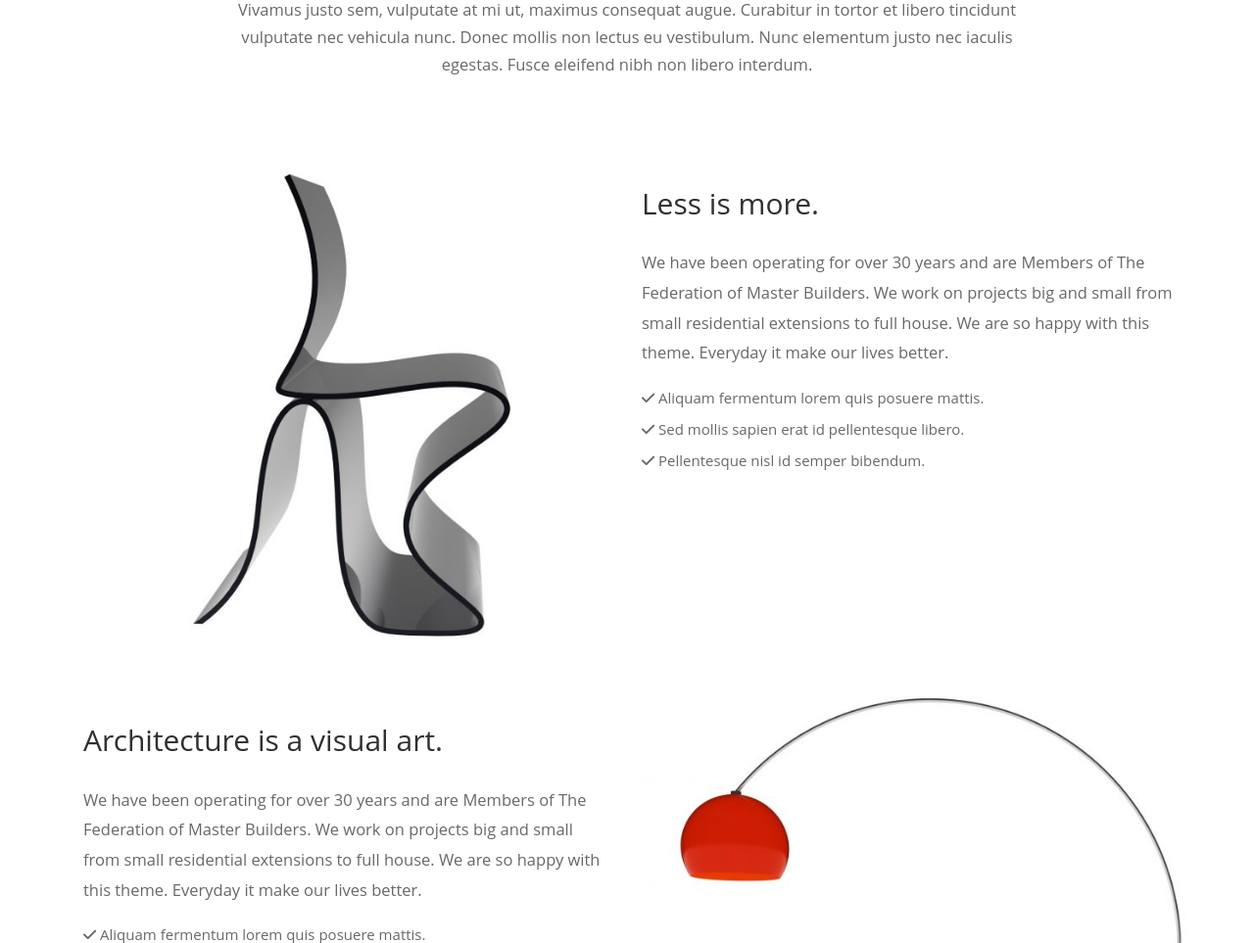
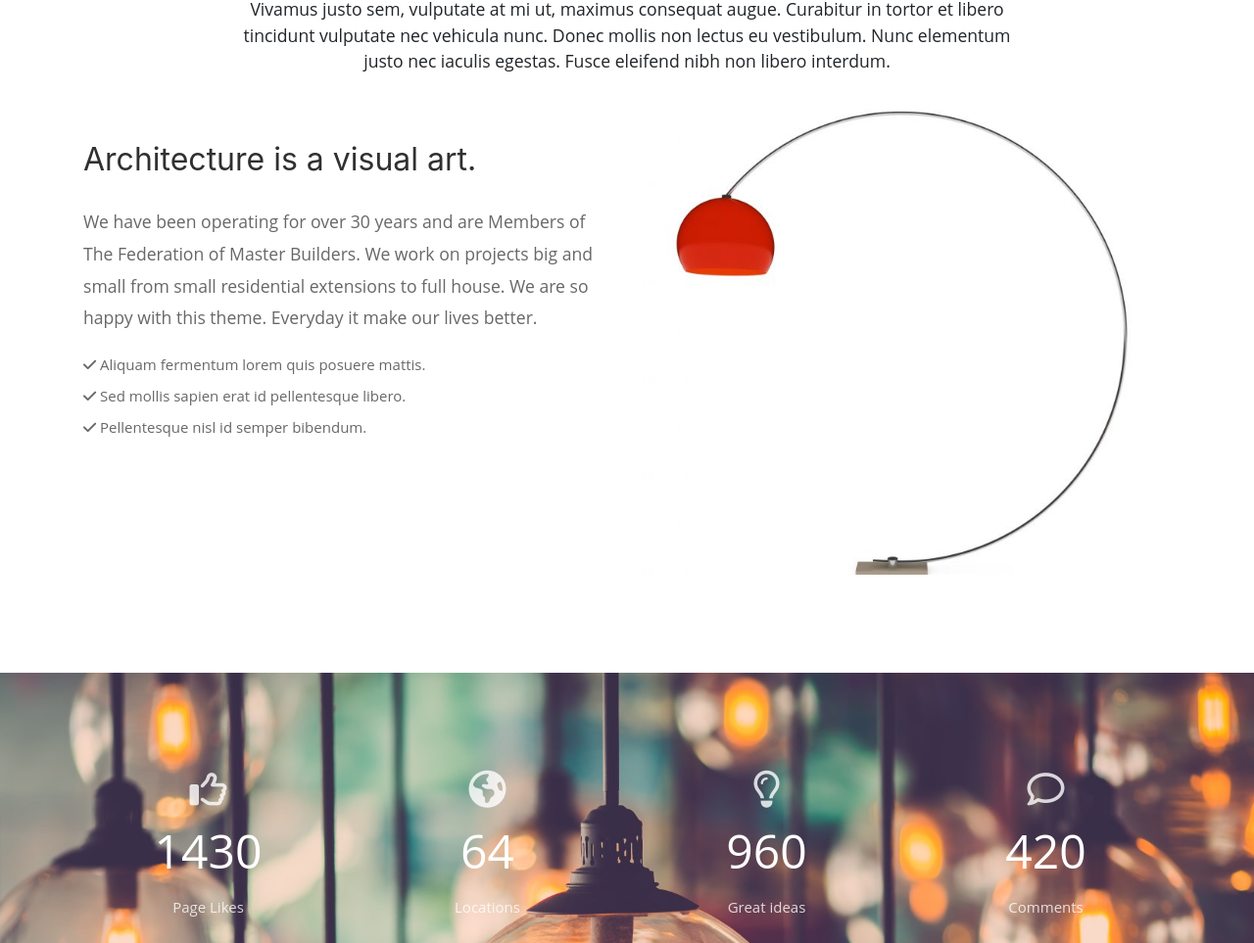
Before and after one commit to marinaBergas/Architect-house, a website: page index.html in a window 1280 px wide. Shown: the part 789-1752 px from the top of the page at 98% size. Drawn offline with nearby package versions, Linux system fonts and the light colour scheme; files whose address does not match are found by name.

Commit message:
arc-home-page

```diff
--- a/css/style.scss
+++ b/css/style.scss
@@ -8,8 +8,13 @@ $background-white:#fff;
 $carousel-item-height: 300px;
 
 @mixin zero-margin($pad-up-dn, $pad-left-right) {
-	margin:0px auto;
+	margin:0px 0px;
 	padding: $pad-up-dn $pad-left-right;
+}
+
+body {
+    margin: 0px;
+    padding: 0px;
 }
 
 .vntd-social-icons .socisl-icons  {
@@ -23,18 +28,11 @@ $carousel-item-height: 300px;
 
 }
 .fa {
-    font: normal normal normal 14px/1 FontAwesome;
     font-size: inherit;
     text-rendering: auto;
-    -webkit-font-smoothing: antialiased;
-    -moz-osx-font-smoothing: grayscale;
 }
 .btn-social-icon{
     border-radius: 50%;
-    -webkit-border-radius: 50%;
-    -moz-border-radius: 50%;
-    -ms-border-radius: 50%;
-    -o-border-radius: 50%;
 }
 
 #footer {
@@ -143,20 +141,7 @@ $carousel-item-height: 300px;
     color: rgba(255, 255, 255, 0.34);
 }
 
-html, body {
-    background: #fff;
-    font-size: 15px;
-    line-height: 1.86em;
-    -webkit-font-smoothing: antialiased;
-    font-family: 'Open Sans',arial;
-    font-weight: 400;
-    color: #686868;
-}
-.container::after {
-    display: table;
-    clear: both;
-    content: "";
-}
+
 .nav-link  {
     color: $background-white;
 }
@@ -168,6 +153,7 @@ html, body {
     background-size: cover;
     background-position: center;
     transition: slide 10s ease-in-out;
+    overflow-x: hidden;
 }
 .img-2 {
     background-image: url(../img/home-2.jpg);
@@ -201,15 +187,15 @@ html, body {
     left:30%;
     bottom:auto;
     transform:translate(0, -50%);
-}
 
-    .h1{
+
+    h1{
         margin-bottom: 18px;
         line-height: 1.2em;
         font-weight: 400;
         font-size: 720px;
     }
-    .p{
+    p{
         margin-top: 10px;
         line-height: 1.86em;
         margin-bottom: 20px;
@@ -217,7 +203,7 @@ html, body {
         font-family: 'Open Sans',arial;
         font-weight: 400;
     }
-
+}
 .btn-btn1 {
     padding: 15px;
     padding-left: 25px;
@@ -266,6 +252,9 @@ html, body {
         vertical-align: top;
     }
    .chair-caption {
+       img{
+
+       }
        h2 {
         color: #303030;
         line-height: 1.38em;
@@ -274,10 +263,10 @@ html, body {
        }
        p{
         font-family: 'Open Sans',arial;
-        font-weight: 400;
+        font-weight: 300;
         color: #686868;
-        line-height: 1.86em;
-        font-size: 1.1em;
+        line-height: 1.5em;
+
        }
        ul{
         list-style: none;
@@ -300,7 +289,7 @@ html, body {
      color: #303030;
      line-height: 1.38em;
      font-weight: 400;
- margin-bottom: 25px;
+    margin-bottom: 25px;
     }
     p{
      font-family: 'Open Sans',arial;
@@ -325,16 +314,6 @@ html, body {
     }
 }
 
-
-.wpb_row {
-    background-image: url(../img/archi16.jpg);
-    background-size: initial;
-    background-attachment: fixed;
-    width: 1349;
-    height: 150%;
-}
-
-
 .fixed-image {
     background-image: url(../img/archi16.jpg);
     background-attachment: fixed;
@@ -344,8 +323,6 @@ html, body {
     overflow: hidden;
     margin-top: 100px;
     margin-bottom: 50px;
-
-
     .container  {
         margin-left: auto;
         .container{
@@ -353,7 +330,7 @@ html, body {
             padding-bottom: 100px;
 
             .counter-icon{
-            font-size: 52px;
+            font-size: 38px;
             font-weight: normal;
             line-height: 1em;
             margin-bottom: 20px;
@@ -368,7 +345,7 @@ html, body {
        }
       .counter-number{
         color: #fff;
-        font-size: 52px;
+        font-size: 48px;
         font-weight: normal;
         line-height: 1em;
         margin-bottom: 20px;
@@ -378,7 +355,7 @@ html, body {
         line-height: 1.86em;
         font-family: 'Open Sans',arial;
         color: rgba(255, 255, 255, 0.8);
-        font-size: 20px;
+        font-size: 15px;
         font-weight: 400;
 
        }
--- a/index.html
+++ b/index.html
@@ -16,12 +16,9 @@
 </head>
 
 <body>
-    <header id="header" class="site-header header-dark header-scroll-dark active-style-default header-sticky dropdown-menu-separator header-bg-transparent dropdown-white mobile-dropdown-parent header-separator-none" data-scroll-height="60" data-scroll-animation="default" data-skin="dark" data-scroll-skin="dark">
+    <header >
 
-        <nav id="main-navigation" class="main-nav navbar navbar-expand-lg fixed-top"style="background-color:#312e29;">
-
-
-
+            <nav class="navbar navbar-expand-lg fixed-top" style="background-color:#312e29;" >
             <a href="#" class="logo-link nav-brand">
                 <img src="img/logo-light.png" alt="logo" class="logo-dark"style="height:60px;">
             </a>
@@ -64,44 +61,56 @@
             </div>
         </nav>
     </header>
-  <!--start-carousel-->
+
+
     <div id="carouselExampleControls" class="carousel slide" data-ride="carousel">
         <div class="carousel-inner">
             <div class="carousel-item active img ">
-            <div class=" carousel-caption d-none d-md-block align-items-center justify-content-center " >
+                <div class="container d-flex align-items-center justify-content-center">
+                <div class=" carousel-caption  " >
+                    <div class="row d-flex align-items-center justify-content-center">
                     <p style="font-size: 2em;">Architect house</p>
                     <h1 style="font-size: 4em;">Creativity & Contemporary</h1>
                     <p style="font-size: 1em;">Whatever good things we build end up building us.</p>
+                    </div>
                     <div class="carousel-buttons">
                         <a href="#" class=" btn-btn1  btn-lg  btn btn-outline-light btn-hover-white">Learn More</a>
                         <a href="#" class=" btn-btn2 btn-lg btn btn-light btn-hover-white">About us</a>
                     </div>
                 </div>
                 </div>
+            </div>
             <div  class="carousel-item img-2">
-            <div class=" carousel-caption d-none d-md-block align-items-center justify-content-center ">
+                <div class="container d-flex align-items-center justify-content-center">
+                    <div class=" carousel-caption  " >
+                        <div class="row d-flex align-items-center justify-content-center">
                         <p style="font-size: 2em;">Architect house</p>
                         <h1 style="font-size: 4em;">Creativity & Contemporary</h1>
                         <p style="font-size: 1em;">Whatever good things we build end up building us.</p>
+                        </div>
                         <div class="carousel-buttons">
-                    <a href="#" class=" btn-btn1 btn-lg  btn btn-outline-light btn-hover-white">Learn More</a>
-                    <a href="#" class=" btn-btn2 btn-lg btn btn-light btn-hover-white">About us</a>
-                </div>
-            </div>
-        </div>
-        <div class="carousel-item img-3">
-            <div class=" carousel-caption d-none d-md-block ">
-                <p style="font-size: 2em;">Architect house</p>
-                <h1  style="font-size: 4em;">Creativity & Contemporary</h1>
-                <p style="font-size: 1em;">Whatever good things we build end up building us.</p>
-                <div class="carousel-buttons">
-                    <a href="#" class=" btn-btn1 btn-lg  btn btn-outline-light btn-hover-white">Learn More</a>
+                            <a href="#" class=" btn-btn1  btn-lg  btn btn-outline-light btn-hover-white">Learn More</a>
                             <a href="#" class=" btn-btn2 btn-lg btn btn-light btn-hover-white">About us</a>
                         </div>
                     </div>
                     </div>
             </div>
+            <div class="carousel-item img-3">
+                <div class="container d-flex align-items-center justify-content-center">
+                    <div class=" carousel-caption  " >
+                        <div class="row d-flex align-items-center justify-content-center">
+                        <p style="font-size: 2em;">Architect house</p>
+                        <h1 style="font-size: 4em;">Creativity & Contemporary</h1>
+                        <p style="font-size: 1em;">Whatever good things we build end up building us.</p>
                         </div>
+                        <div class="carousel-buttons">
+                            <a href="#" class=" btn-btn1  btn-lg  btn btn-outline-light btn-hover-white">Learn More</a>
+                            <a href="#" class=" btn-btn2 btn-lg btn btn-light btn-hover-white">About us</a>
+                        </div>
+                    </div>
+                    </div>
+            </div>
+
             <a class="carousel-control-prev" href="#carouselExampleControls" role="button" data-slide="prev">
                 <span class="carousel-control-prev-icon" aria-hidden="true"></span>
                 <span class="sr-only">Previous</span>
@@ -111,18 +120,16 @@
                 <span class="sr-only">Next</span>
             </a>
         </div>
- <!--end-carousel-->
-
+    </div>
 
  <!--start-architecture-title-->
-
     <div class="container">
         <div class="row  justify-content-center Architecture-title">
             <div class="col col-md-8 ">
                 <h2 style="text-align: center ;">Architecture is the thoughtful making of space.</h2>
             </div>
         </div>
-        <div class="row justify-content-center mt-1">
+        <div class="row justify-content-center mt-1 mb-5">
             <div class="col col-md-9">
                 <p style="text-align: center;font-size:1.1em;font-family: 'Open Sans',arial;height: 1.87em;">Vivamus justo sem, vulputate at mi ut, maximus consequat augue. Curabitur in tortor et libero tincidunt vulputate nec vehicula nunc. Donec mollis non lectus eu vestibulum. Nunc elementum justo nec iaculis egestas. Fusce eleifend nibh non libero interdum.</p>
             </div>
@@ -130,40 +137,14 @@
     </div>
   <!--end-architecture-title-->
 
-            <div class="container chair">
-                <div class="row ">
-                    <div class="col col-md-4 ">
-                        <img  src="img/archi-8-700x640.jpg" alt=".." height="640" width="600" >
-                    </div>
-                    <div class="col col-md-6 offset-md-2 chair-caption mt-5">
-                        <h2 class="mb-4.5 mt-6">Less is more.</h2>
-                        <p>We have been operating for over 30 years and are Members of The Federation of Master Builders. We work on projects big and small from small residential extensions to full house. We are so happy with this theme. Everyday it make our lives better.</p>
-                        <ul class="icon-list ">
-                            <li >
-                                <i class="fa fa-check color-gray" ></i>
-                                Aliquam fermentum lorem quis posuere mattis.
-                            </li>
-                            <li>
-                                <i class="fa fa-check color-gray" ></i>
-                                Sed mollis sapien erat id pellentesque libero.
-                            </li>
-                            <li>
-                                <i class="fa fa-check color-gray" ></i>
-                                Pellentesque nisl id semper bibendum.
-                            </li>
-                        </ul>
-                    </div>
-
-                </div>
-            </div>
 
 
     <div class="container arch-4">
         <div class="row ">
-                    <div class="col col-md-4 order-md-last">
-                        <img  src="img/archi-4-700x640.jpg" alt=".." width="600" >
+            <div class="col-xs-9 col-md-6 order-md-last">
+                <img  src="img/archi-4-700x640.jpg" alt=".." class="img-fluid" >
             </div>
-                    <div class="col col-md-6  chair-caption mt-5">
+            <div class="col col-md-6 offset-col-2  chair-caption mt-5">
                 <h2 class="mb-4.5 mt-6">Architecture is a visual art.</h2>
                 <p>We have been operating for over 30 years and are Members of The Federation of Master Builders. We work on projects big and small from small residential extensions to full house. We are so happy with this theme. Everyday it make our lives better.</p>
                 <ul class="icon-list ">
@@ -184,13 +165,12 @@
         </div>
     </div>
 
-
     <div class="fixed-image ">
         <div class="container ">
             <div class="row">
                 <div class="container ">
-                <div class="row counter-row ">
-                    <div class=" col col-md-3 d-flex justify-content-center">
+                    <div class="row  ">
+                        <div class=" col col-xs-3 d-flex justify-content-center">
                             <div id="counter-951" class="counter-with-icon  " data-perc="1430">
                                 <div class="counter-icon d-flex justify-content-center"><i class="fa fa-thumbs-o-up"></i></div>
                                 <div class="counter-value ">
@@ -199,7 +179,7 @@
                                 <div class="counter-title d-flex justify-content-center">Page Likes</div>
                             </div>
                         </div>
-                    <div class=" col col-md-3 d-flex justify-content-center">
+                        <div class=" col col-xs-3 d-flex justify-content-center">
                             <div id="counter-951" class="counter-with-icon" data-perc="64">
                                 <div class="counter-icon d-flex justify-content-center"><i class="fa fa-globe"></i></div>
                                 <div class="counter-value">
@@ -208,7 +188,7 @@
                                 <div class="counter-title d-flex justify-content-center">Locations</div>
                             </div>
                         </div>
-                    <div class=" col  col-md-3 d-flex justify-content-center">
+                        <div class=" col  col-xs-3 d-flex justify-content-center">
                             <div id="counter-951" class="counter-with-icon" data-perc="960">
                                <div class="counter-icon d-flex justify-content-center"><i class="fa fa-lightbulb-o"></i></div>
                                 <div class="counter-value ">
@@ -217,7 +197,7 @@
                                 <div class="counter-title d-flex justify-content-center">Great ideas</div>
                             </div>
                         </div>
-                    <div class=" col col-md-3 d-flex justify-content-center">
+                        <div class=" col col-xs-3 d-flex justify-content-center">
                             <div id="counter-951" class="counter-with-icon" data-perc="420">
                                 <div class="counter-icon d-flex justify-content-center"><i class="fa fa-comment-o"></i></div>
                                 <div class="counter-value ">
@@ -235,27 +215,21 @@
 
     <div class="container arch-4">
         <div class="row ">
-                    <div class="col col-md-4 order-md-last">
-                        <img  src="img/archi-17.png" alt=".." width="600" >
+            <div class="col-xs-12  col-md-6 order-md-last">
+                <img  src="img/archi-17.png" alt=".." class="img-fluid" >
             </div>
-                    <div class="col col-md-6  chair-caption mt-5">
+            <div class="col-xs-12 col-md-6  chair-caption mt-5">
                 <h2 class="mb-4.5 mt-6">Buildings should serve people, not the other way around.</h2>
                 <p>Morbi pellentesque, nisl id semper bibendum, nibh sem fermentum magna, eget commodo leo velit sit amet velit. Aliquam fermentum, lorem quis posuere mattis, est justo porttitor magna.</p>
             </div>
         </div>
     </div>
 
-
-
-
-        </div>
-    </div>
     <!-- BEGIN FOOTER -->
     <footer id="footer" class="footer " >
         <div id="footer-main" class="footer-main list-with-separators list-arrow footer-dark">
             <div class="container">
                 <div class="row">
-
                     <div class="col-lg-4 col-md-6">
 				     	<div class="widget footer-widget footer-widget-col-1 widget_text">
                            <h4 class="widget-title">About us</h4>
@@ -282,7 +256,6 @@
                         </div>
                     </div>
 
-
 			     	<div class="col-lg-4 col-md-6">
 				    	<div class="widget footer-widget footer-widget-col-3 pr_widget_contact_details">
                             <h4 class="widget-title">Contact Details</h4>
@@ -290,7 +263,6 @@
                                 <div class="widget-contact-details-item">
                                    <i class="fa fa-map-marker"></i>
                                    <span>Manchester Road 123-78B ,Silictown </span>
-
                                 </div>
                                 <div class="widget-contact-details-item">
                                    <i class="fa fa-phone"></i>
@@ -308,13 +280,12 @@
                         </div>
                     </div>
 			    </div>
-
 		    </div>
         </div>
 
 
 
-        <div id="footer-bottom" class="footer-bottom footer-stylecentered footer-bottom-dark ">
+        <div id="footer-bottom" class="footer-bottom  footer-bottom-dark ">
             <div class="container ">
                 <div class="row   justify-content-center">
                     <div class="col-md-12  text-center mt-4 ">
@@ -336,10 +307,8 @@
  <script src="node_modules/jquery/dist/jquery.slim.min.js"></script>
  <script src="node_modules/popper.js/dist/umd/popper.min.js"></script>
  <script src="node_modules/bootstrap/dist/js/bootstrap.min.js"></script>
- <script></script>
 
 </body>
 
 
-
 </html>
--- a/package.json
+++ b/package.json
@@ -20,5 +20,9 @@
     "bootstrap": "^4.0.0",
     "jquery": "^3.3.1",
     "popper.js": "^1.12.9"
+  },
+  "repository": {
+    "type": "git",
+    "url": "\u0016"
   }
 }
```
Also changed, not shown: css/style.css. Lines whose indentation alone changed are shown as unchanged.
